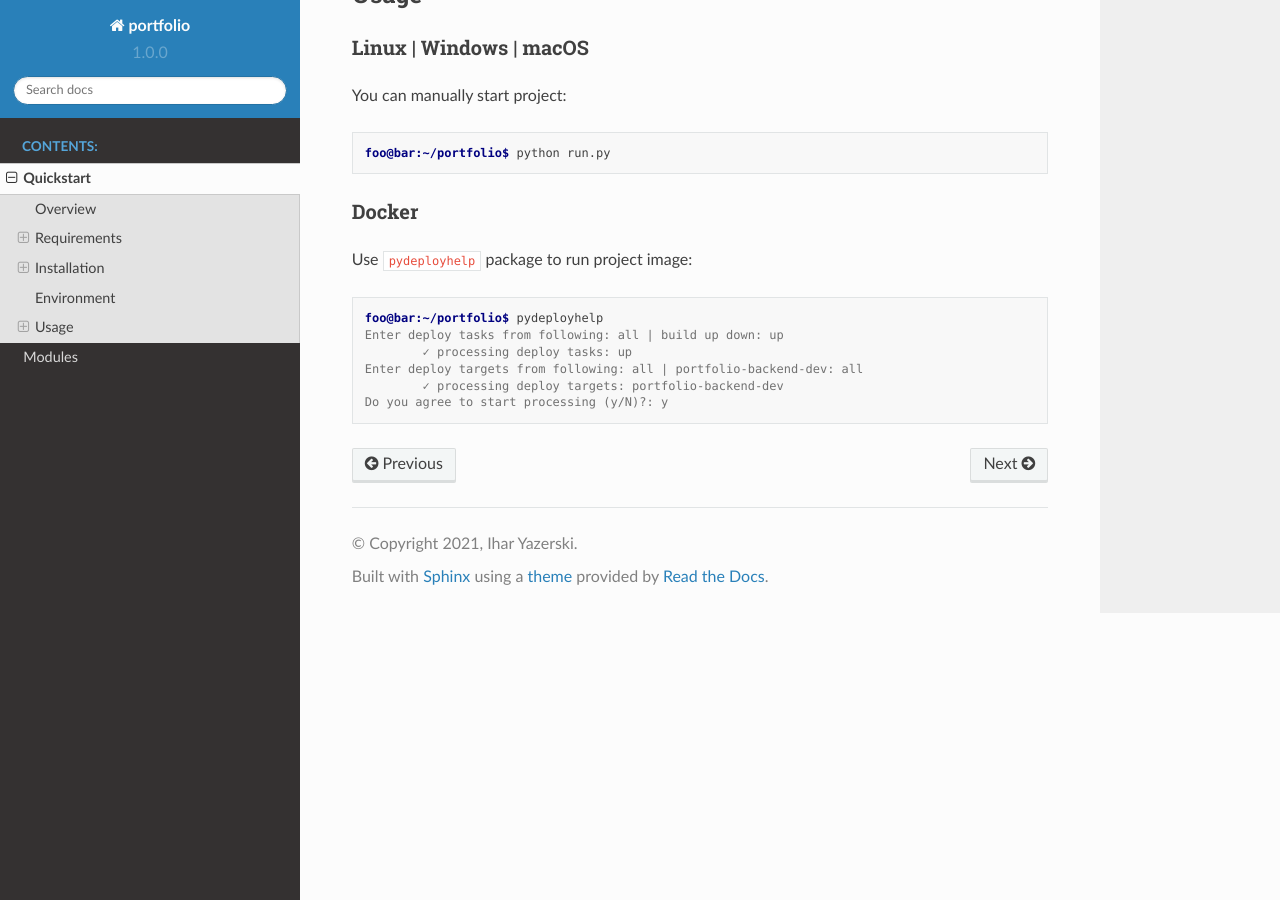
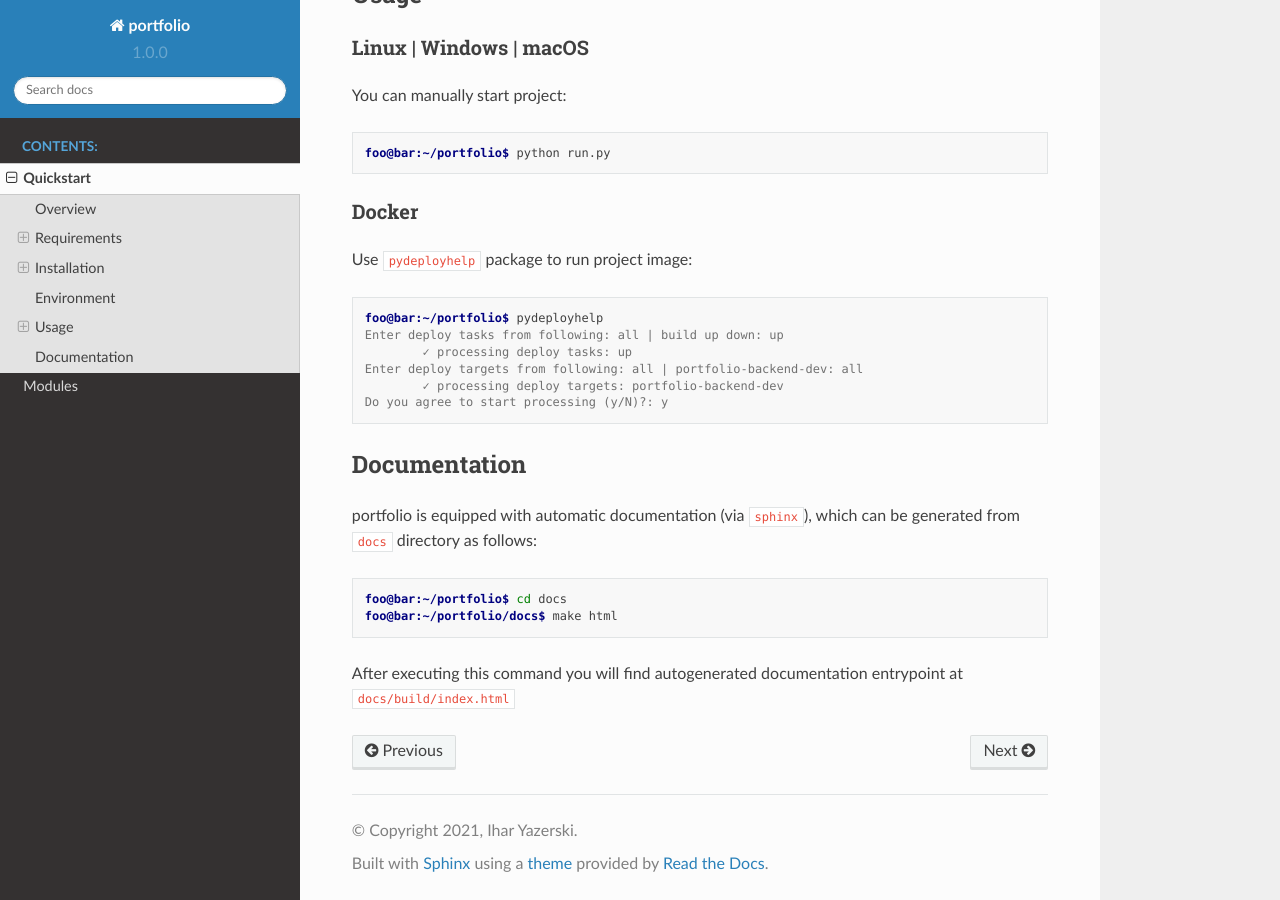
Before and after one commit to igorezersky/portfolio, a Sphinx documentation site: the page built from docs/source/quickstart.rst, in a window 1280 px wide and 900 px high, scrolled down 1951 px. Built offline with Sphinx 7.4.7 and the Read the Docs theme 2.0.0, drawn with Linux system fonts in a browser that asks for light colours.

Commit message:
add info about documentation to readme

```diff
--- a/docs/source/quickstart.rst
+++ b/docs/source/quickstart.rst
@@ -134,6 +134,20 @@ Use ``pydeployhelp`` package to run project image:
            ✓ processing deploy targets: portfolio-backend-dev
    Do you agree to start processing (y/N)?: y
 
+Documentation
+-------------
+
+portfolio is equipped with automatic documentation (via ``sphinx``),
+which can be generated from ``docs`` directory as follows:
+
+.. code:: console
+
+   foo@bar:~/portfolio$ cd docs
+   foo@bar:~/portfolio/docs$ make html
+
+After executing this command you will find autogenerated documentation
+entrypoint at ``docs/build/index.html``
+
 .. _igorezersky/cookiecutter-api: https://github.com/igorezersky/cookiecutter-api
 .. _Python: https://python.org/downloads
 .. _Docker: https://docs.docker.com/get-docker/
```
Also changed, not shown: README.md (+12 -0 lines).
